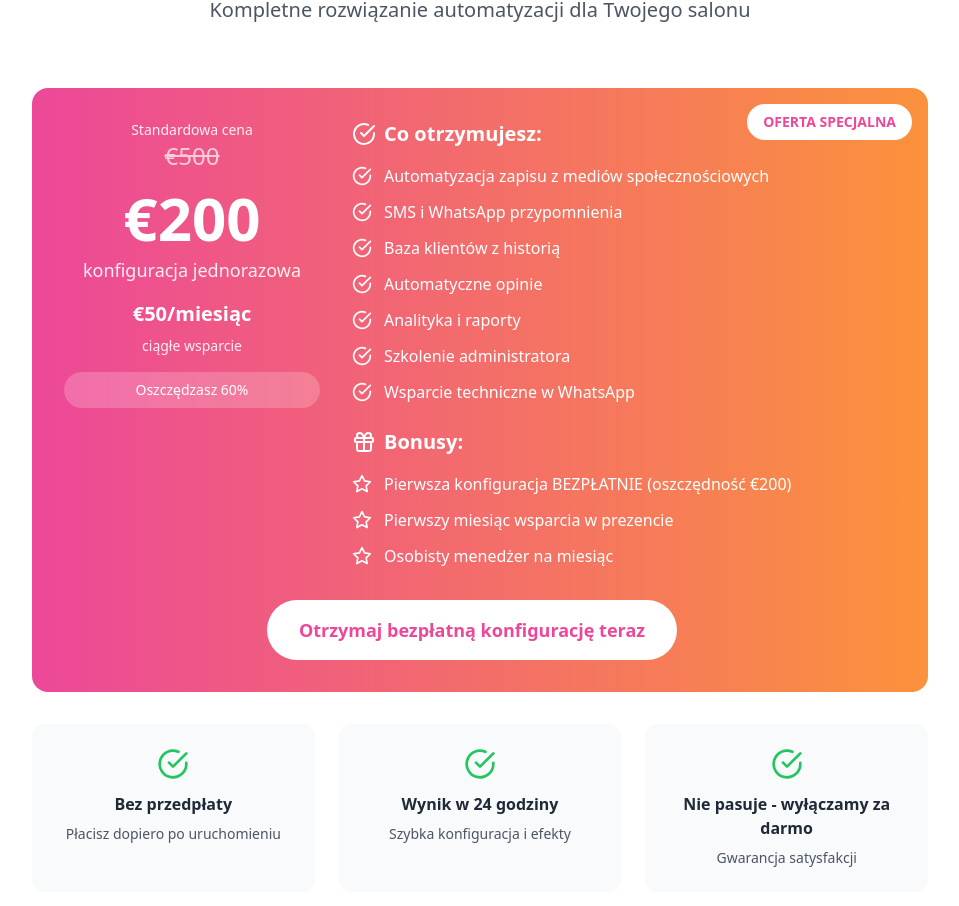
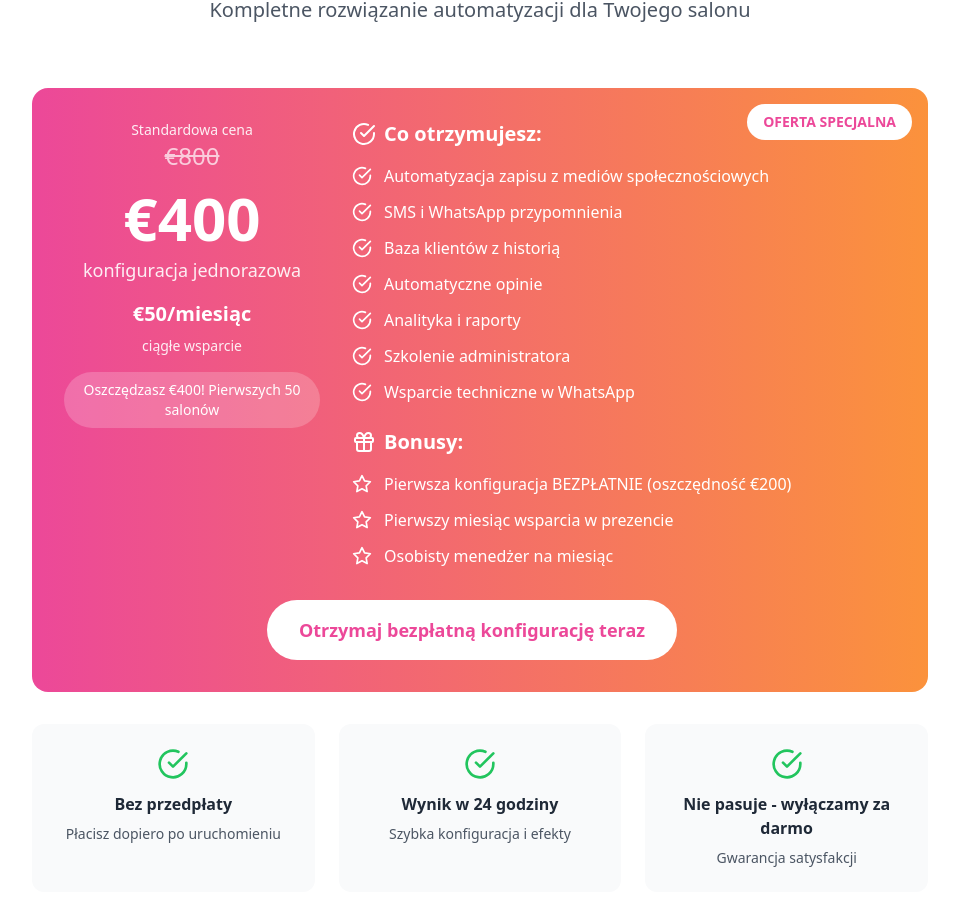
Before and after one commit to DesignCorporation/AutomationUrody, a React (Vite) app: page / in a window 1280 px wide. Shown: the part 7372-8278 px from the top of the page, without its empty margins (160-1119 px from the left). Built offline with nearby package versions, Linux system fonts and the light colour scheme.

Commit message:
Update pricing to €400 + €50/month

```diff
--- a/src/components/Pricing.tsx
+++ b/src/components/Pricing.tsx
@@ -48,14 +48,14 @@ const Pricing = () => {
                 <div className="text-center">
                   <div className="mb-4">
                     <div className="text-sm opacity-90">{t('pricing.standard')}</div>
-                    <div className="text-2xl line-through opacity-70">€500</div>
+                    <div className="text-2xl line-through opacity-70">€800</div>
                   </div>
-                  <div className="text-6xl font-bold mb-2">€200</div>
+                  <div className="text-6xl font-bold mb-2">€400</div>
                   <div className="text-lg opacity-90 mb-4">{t('pricing.setup')}</div>
                   <div className="text-xl font-semibold mb-2">€50/miesiąc</div>
                   <div className="text-sm opacity-90">{t('pricing.monthly')}</div>
                   <div className="bg-white/20 rounded-full px-4 py-2 mt-4 text-sm font-medium">
-                    {t('pricing.save')}
+                    Oszczędzasz €400! Pierwszych 50 salonów
                   </div>
                 </div>
               </div>
```
